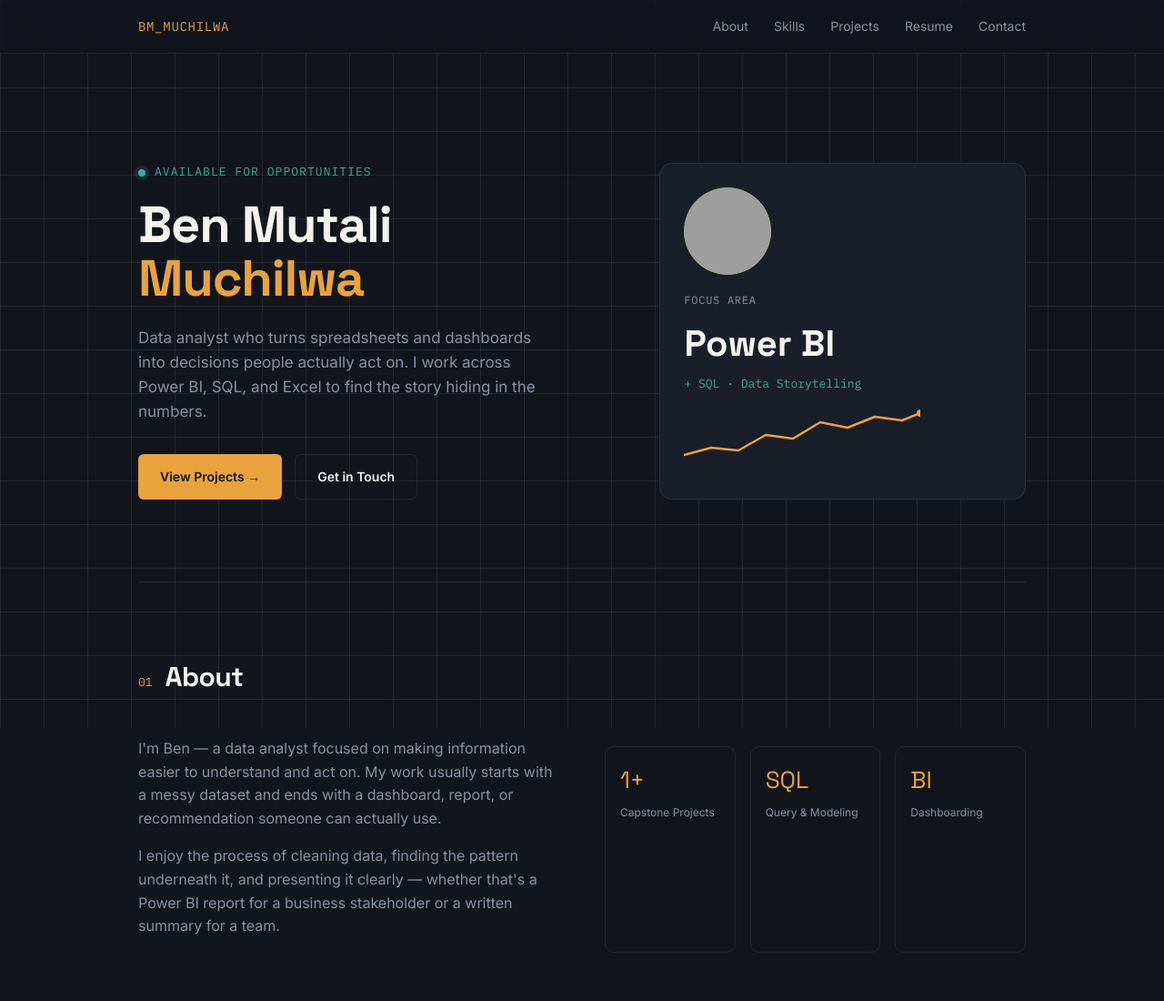
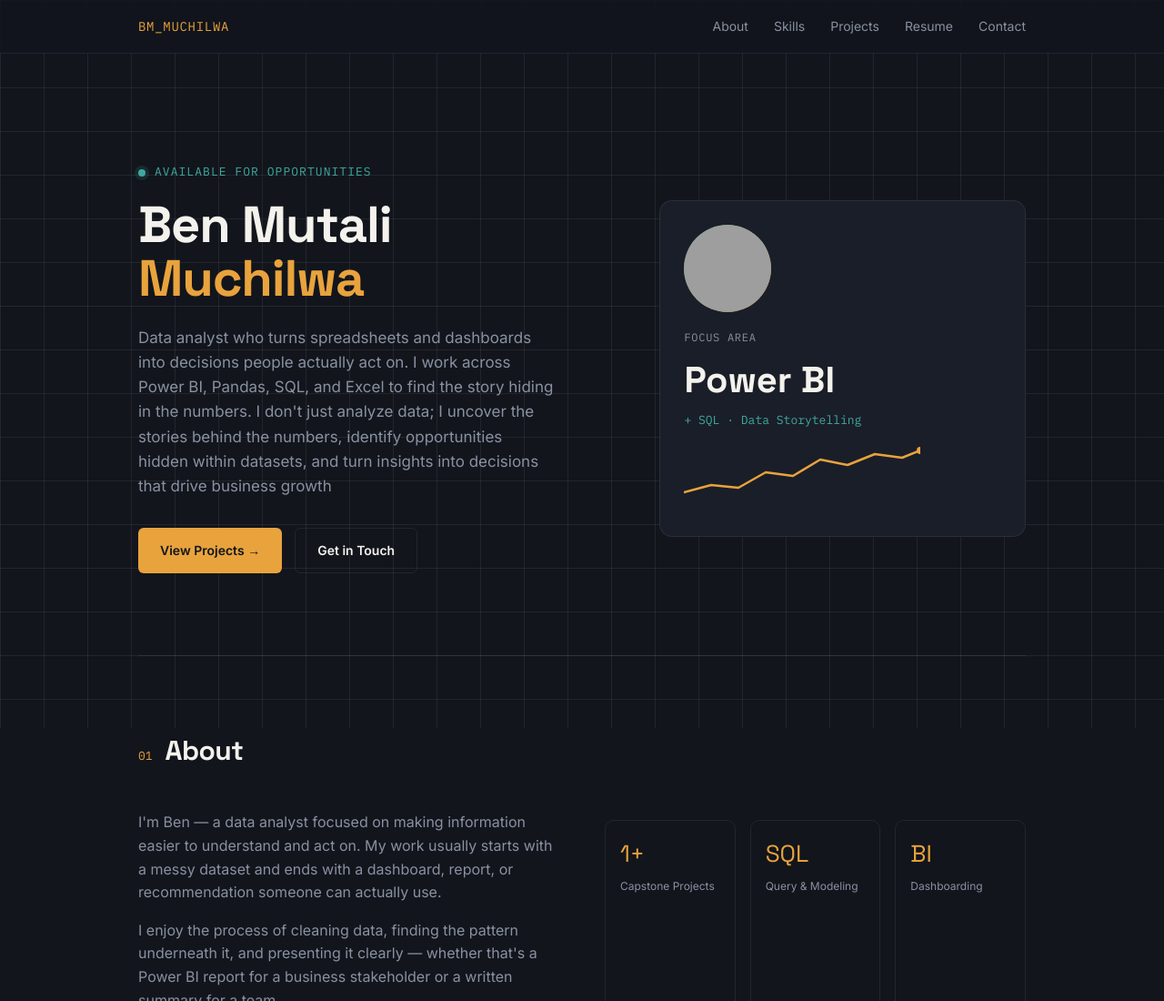
Before and after one commit to Mtalii888/portfolio, a plain HTML site: page index.html in a window 1280 px wide. Shown: the top 1100 px of the page at 91% size. Drawn offline with Linux system fonts and the light colour scheme; grey boxes are pictures that could not be loaded.

Commit message:
Enhance data analyst description in index.html
Expanded the description of the data analyst role to include expertise in Pandas and a focus on uncovering insights and driving business growth.

```diff
--- a/index.html
+++ b/index.html
@@ -260,7 +260,8 @@
     <div>
       <div class="eyebrow">Available for opportunities</div>
       <h1>Ben Mutali <span>Muchilwa</span></h1>
-      <p>Data analyst who turns spreadsheets and dashboards into decisions people actually act on. I work across Power BI, SQL, and Excel to find the story hiding in the numbers.</p>
+      <p>Data analyst who turns spreadsheets and dashboards into decisions people actually act on. I work across Power BI, Pandas, SQL, and Excel to find the story hiding in the numbers.
+      I don't just analyze data; I uncover the stories behind the numbers, identify opportunities hidden within datasets, and turn insights into decisions that drive business growth</p>
       <div class="btn-row">
         <a href="#projects" class="btn btn-primary">View Projects →</a>
         <a href="#contact" class="btn btn-ghost">Get in Touch</a>
```
